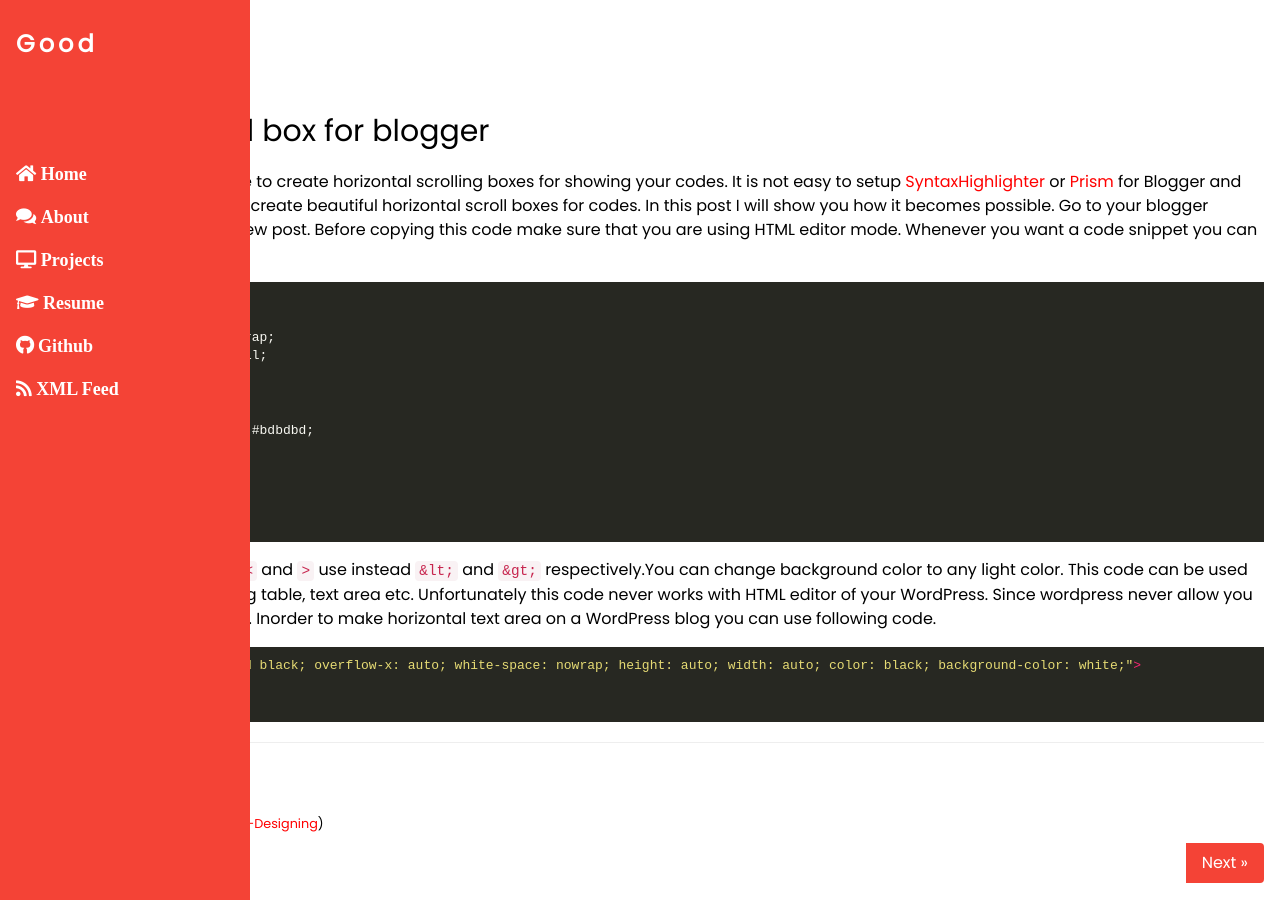
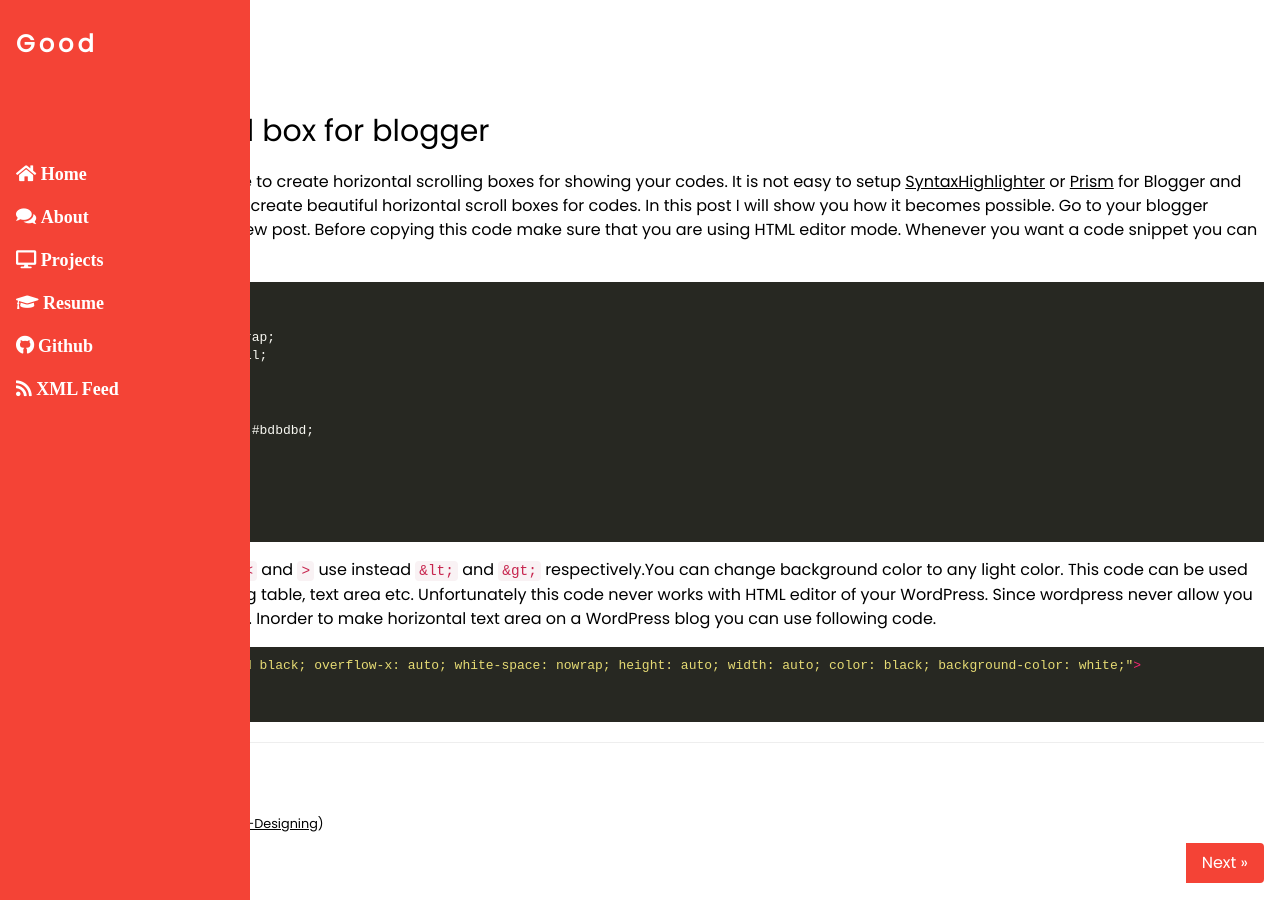
Before and after one commit to chipprogrammers/Good, a Jekyll site: the page built from _posts/2017-06-17-horizontal-scroll-box.md, in a window 1280 px wide. Built offline with Jekyll 4.4.1, drawn with Linux system fonts in a browser that asks for light colours; comment, search, counter and statistics services are not loaded.

Commit message:
Update main.css

```diff
--- a/assets/css/main.css
+++ b/assets/css/main.css
@@ -144,7 +144,7 @@
 .highlight .il{color:#ae81ff}
 
 /* HyperLinks */
-.myLink{
+article.myLink a{
 a:link {
     color: red;
     background-color: transparent;
```
